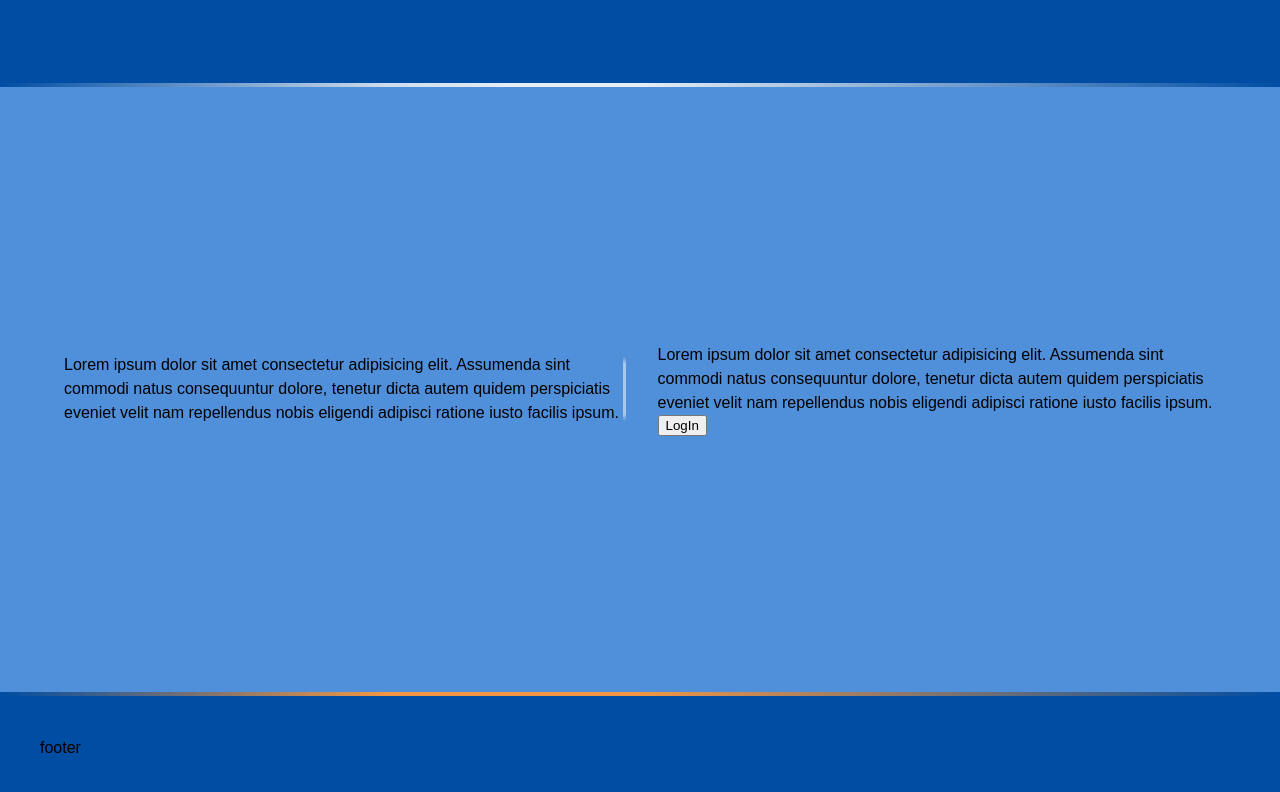
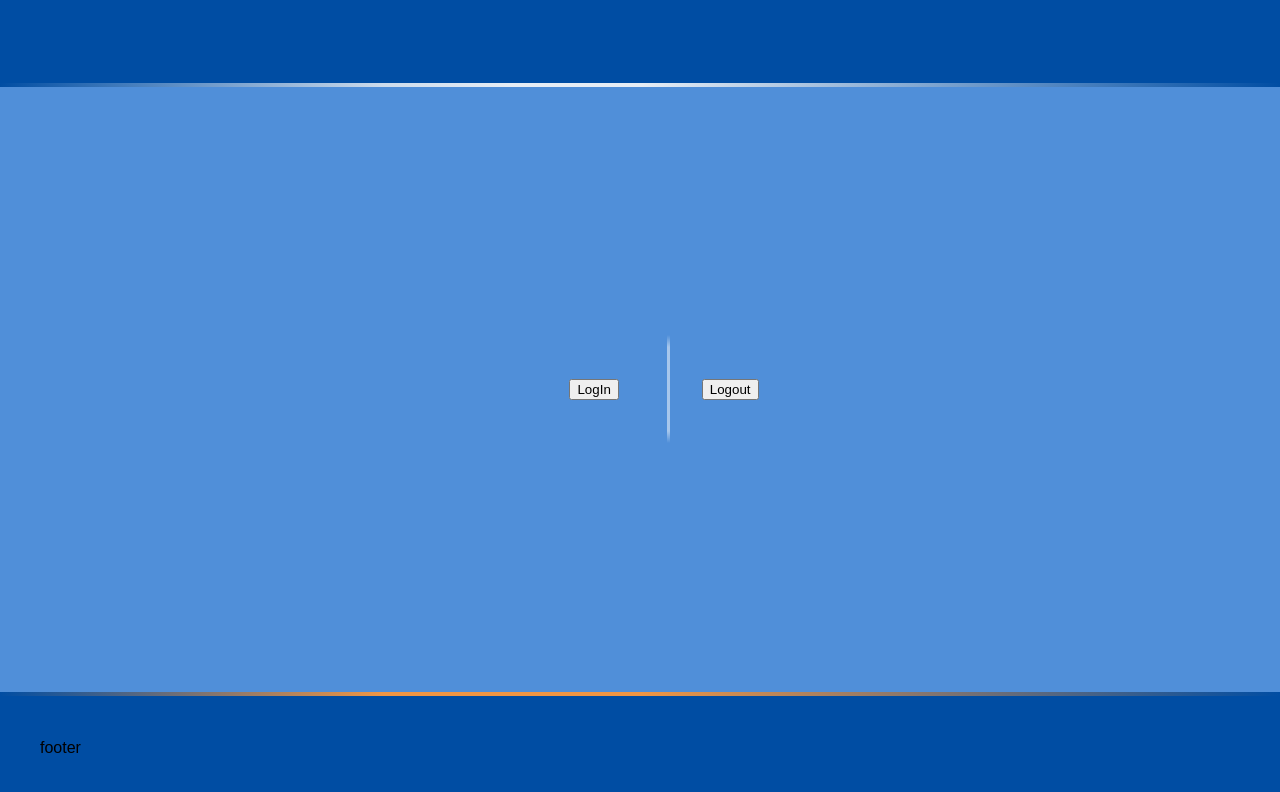
Before and after one commit to yazanSuhail/portfolio, a React (Vite) app: page / in a window 1280 px wide. Shown: the top 792 px of the page. Built offline with nearby package versions, Linux system fonts and the light colour scheme.

Commit message:
Adding grid

```diff
--- a/src/pages/LoginWindowsInterface/index.jsx
+++ b/src/pages/LoginWindowsInterface/index.jsx
@@ -16,19 +16,12 @@ function Login() {
       <Head />
       <Body>
         <Center>
-          <RightSideContent>
-            Lorem ipsum dolor sit amet consectetur adipisicing elit. Assumenda
-            sint commodi natus consequuntur dolore, tenetur dicta autem quidem
-            perspiciatis eveniet velit nam repellendus nobis eligendi adipisci
-            ratione iusto facilis ipsum.
-          </RightSideContent>
           <LeftSide>
-            Lorem ipsum dolor sit amet consectetur adipisicing elit. Assumenda
-            sint commodi natus consequuntur dolore, tenetur dicta autem quidem
-            perspiciatis eveniet velit nam repellendus nobis eligendi adipisci
-            ratione iusto facilis ipsum.
             <button onClick={() => navigate("/desktop")}>LogIn</button>
           </LeftSide>
+          <RightSideContent>
+            <button onClick={() => navigate("/desktop")}>Logout</button>
+          </RightSideContent>
         </Center>
       </Body>
       <Footer>footer</Footer>
--- a/src/pages/LoginWindowsInterface/styles.js
+++ b/src/pages/LoginWindowsInterface/styles.js
@@ -71,6 +71,11 @@ export const Center = styled.div`
 `;
 
 export const RightSideContent = styled.div`
+  display: grid;
+  place-items: flex-start;
+`;
+
+export const LeftSide = styled.div`
   border-image-source: linear-gradient(
     180deg,
     rgba(255, 255, 255, 0) 0%,
@@ -83,8 +88,5 @@ export const RightSideContent = styled.div`
   );
   border-image-slice: 0 1 0 0;
   border-right-style: solid;
+  padding: 3rem;
 `;
-export const LeftSide = styled.div`
-  display: grid;
-  place-items: flex-start;
-`;
```
